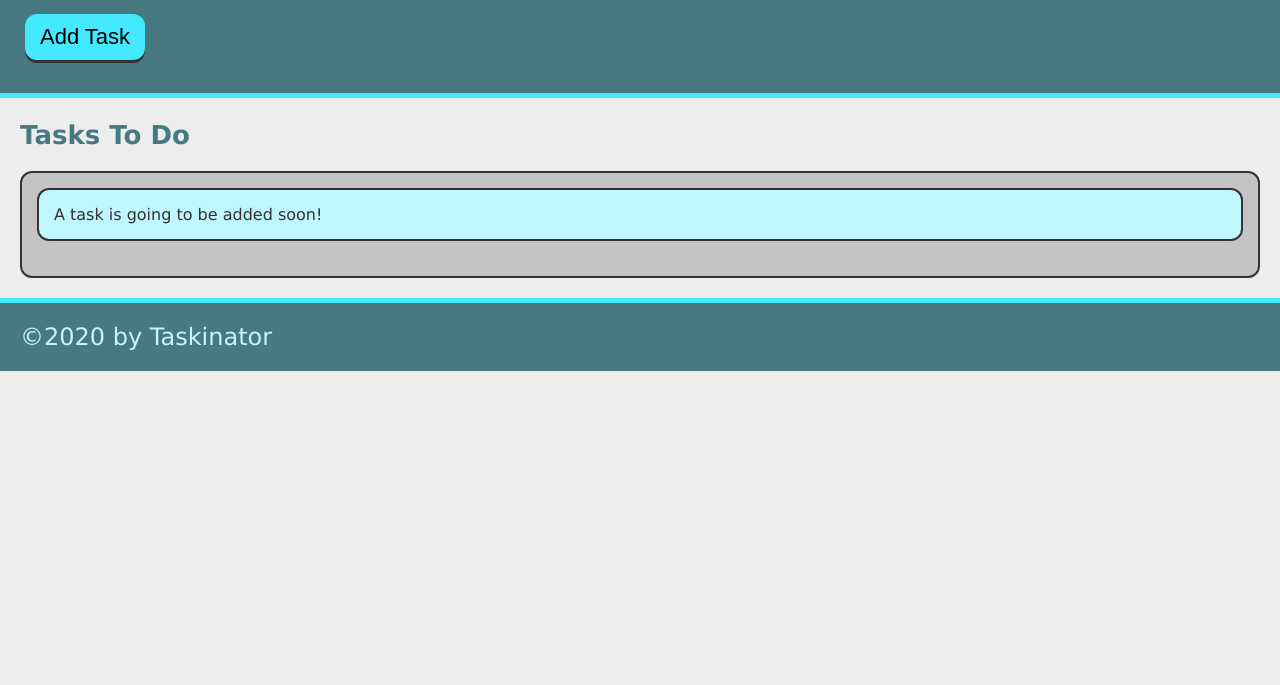
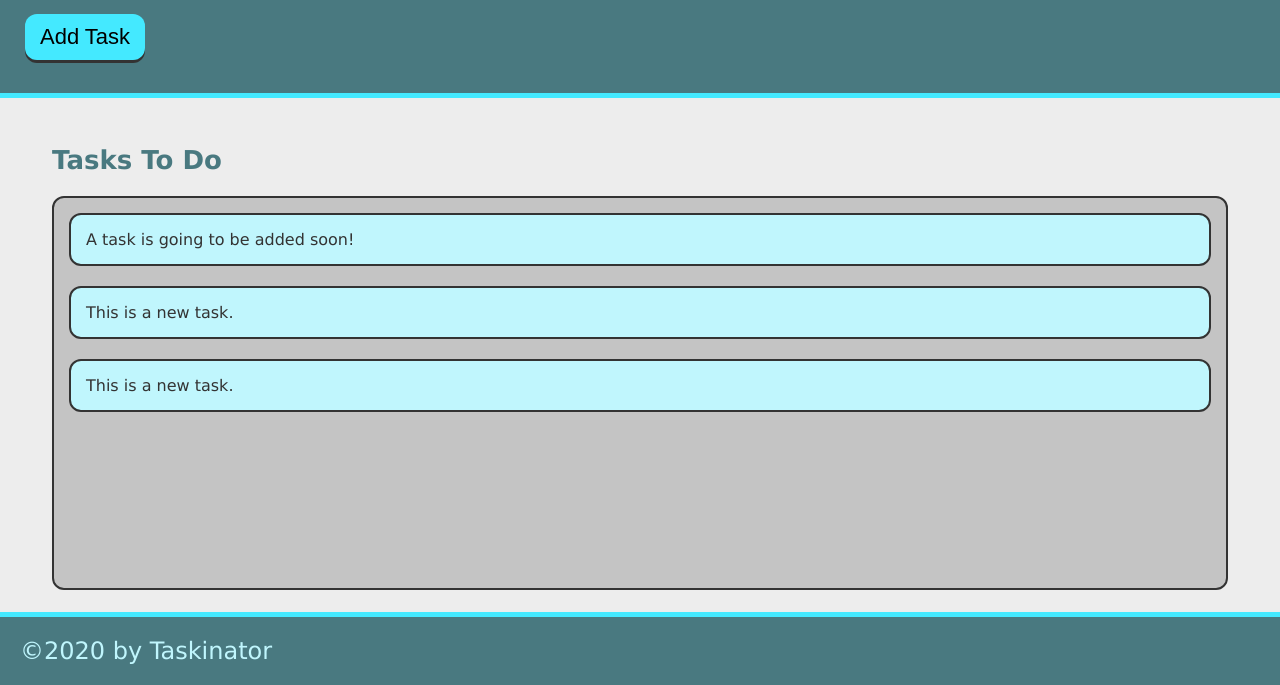
Before and after one commit to jcizquierdo/Taskinator, a plain HTML site: page index.html in a window 1280 px wide. Both pictures are taken after a click on the button "Add Task". Shown: the part 115-800 px from the top of the page. Drawn offline with Linux system fonts and the light colour scheme.

Commit message:
added task button

```diff
--- a/assets/js/script.js
+++ b/assets/js/script.js
@@ -0,0 +1,15 @@
+var buttonEl = document.querySelector("#save-task");
+var tasksToDoEl = document.querySelector("#tasks-to-do");
+
+var createTaskHandler = function() {
+    var listItemEl = document.createElement("li");
+    listItemEl.className = "task-item";
+    listItemEl.textContent = "This is a new task.";
+    tasksToDoEl.appendChild(listItemEl);
+  }
+
+  buttonEl.addEventListener("click", createTaskHandler);
+  var listItemEl = document.createElement("li");
+  listItemEl.className = "task-item";
+  listItemEl.textContent = "This is a new task.";
+  tasksToDoEl.appendChild(listItemEl);
--- a/index.html
+++ b/index.html
@@ -12,12 +12,12 @@
         <header>
             <h1 class="page-title">Taskinator</h1>
             <p>Click the button below to add a new task!</p>
-            <button class="btn">Add Task</button>
+            <button class="btn" id="save-task">Add Task</button>
         </header>
-        <main>
+        <main class="page-content">
             <section class="task-list-wrapper">
                 <h2 class="list-title">Tasks To Do</h2>
-                <ul class="task-list">
+                <ul class="task-list" id="tasks-to-do">
                     <li class="task-item">A task is going to be added soon!</li>
                 </ul>
             </section>
```
